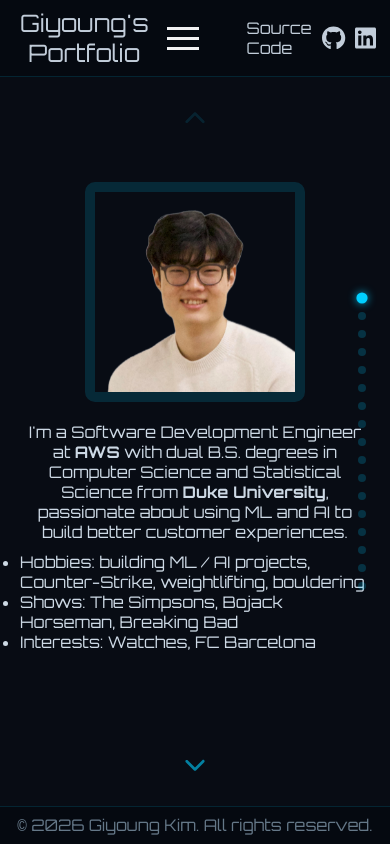
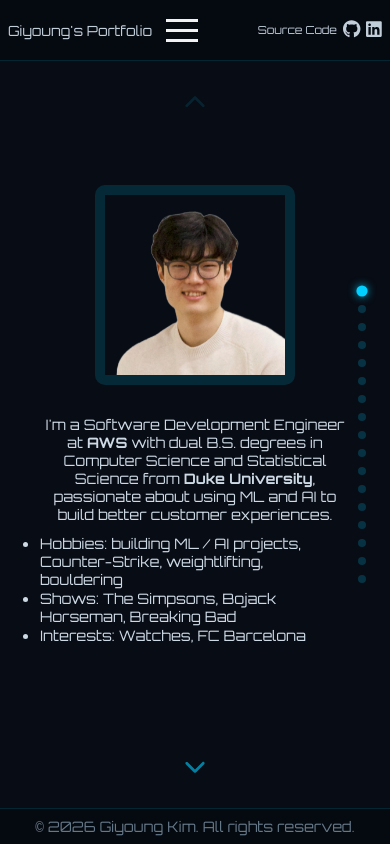
Before and after one commit to giykim/portfolio, a React (Create React App) app in the folder portfolio/: page /about in a window 390 px wide. Built offline with nearby package versions, Linux system fonts and the light colour scheme.

Commit message:
Clamp text size based on screen

```diff
--- a/portfolio/src/components/ScrollableSections.css
+++ b/portfolio/src/components/ScrollableSections.css
@@ -1,8 +1,9 @@
 .scrollable-sections {
     position: relative;
-    width: 100vw;
+    width: 100%;
     height: 100%;
     overflow: hidden;
+    box-sizing: border-box;
 }
 
 .section {
@@ -18,7 +19,9 @@
     flex-direction: column;
     overflow-y: auto;
     box-sizing: border-box;
-    padding: 40px 20px;
+    padding: clamp(16px, 4vw, 40px) clamp(40px, 5vw, 60px);
+    box-sizing: border-box;
+    max-width: 100%;
     scrollbar-width: none;
     -ms-overflow-style: none;
 }
--- a/portfolio/src/pages/About.js
+++ b/portfolio/src/pages/About.js
@@ -23,7 +23,7 @@ const About = () => {
             <div><code className="h1">Education</code></div>
         </>,
         <>
-            <div>
+            <div className="content-block">
                 <div className="listheader">
                     <div className="organization">
                         <a href="https://duke.edu/" target="_blank" rel="noopener noreferrer">
@@ -80,7 +80,7 @@ const About = () => {
             <div><code className="h1">Experience</code></div>
         </>,
         <>
-            <div>
+            <div className="content-block">
                 <div><code className="h1">Software Engineer</code></div>
                 <div className="listheader">
                     <div className="organization">
@@ -99,7 +99,7 @@ const About = () => {
             </div>
         </>,
         <>
-            <div>
+            <div className="content-block">
                 <div><code className="h1">ML Research Assistant</code></div>
                 <div className="listheader">
                     <div className="organization">
@@ -118,7 +118,7 @@ const About = () => {
             </div>
         </>,
         <>
-            <div>
+            <div className="content-block">
                 <div><code className="h1">SWE Intern</code></div>
                 <div className="listheader">
                     <div className="organization">
@@ -137,7 +137,7 @@ const About = () => {
             </div>
         </>,
         <>
-            <div>
+            <div className="content-block">
                 <div><code className="h1">SWE Intern</code></div>
                 <div className="listheader">
                     <div className="organization">
@@ -159,7 +159,7 @@ const About = () => {
             <div><code className="h1">Projects</code></div>
         </>,
         <>
-            <div>
+            <div className="content-block">
                 <div><code className="h1">Mini Amazon</code></div>
                 <div className="listheader">
                     <code className="p"><a href="https://github.com/giykim/mini-amazon" target="_blank" rel="noopener noreferrer">View repository &#8599;</a></code>
@@ -176,7 +176,7 @@ const About = () => {
             </div>
         </>,
         <>
-            <div>
+            <div className="content-block">
                 <div><code className="h1">PLTR Trade Strategy</code></div>
                 <div className="listheader">
                     <code className="p"><a href="https://github.com/giykim/algo-project" target="_blank" rel="noopener noreferrer">View repository &#8599;</a></code>
--- a/portfolio/src/pages/Home.js
+++ b/portfolio/src/pages/Home.js
@@ -1,20 +1,35 @@
 import { Link } from 'react-router-dom';
 import ScrollableSections from '../components/ScrollableSections';
+import Ease from '../components/Ease';
 import "./Home.css";
 
 const Home = () => {
     const sections = [
         <>
-            <div><code className="h1">Welcome to My Portfolio</code></div>
+            <div>
+                <code className="h1">Welcome</code>
+            </div>
+            <Ease>
+                <code className="p">to my portfolio</code>
+            </Ease>
         </>,
         <>
             <Link to="/health-assistant"><div><code className="h1">Health Assistant →</code></div></Link>
+            <Ease>
+                <code className="p">A health assistant that measures your health using Computer Vision</code>
+            </Ease>
         </>,
         <>
             <Link to="/steam-scout"><div><code className="h1">Steam Scout →</code></div></Link>
+            <Ease>
+                <code className="p">An AI tool for those looking for new Steam games</code>
+            </Ease>
         </>,
         <>
             <Link to="/about"><div><code className="h1">About →</code></div></Link>
+            <Ease>
+                <code className="p">Learn a bit about me</code>
+            </Ease>
         </>,
     ];
 
--- a/portfolio/src/pages/Navigation.css
+++ b/portfolio/src/pages/Navigation.css
@@ -102,3 +102,22 @@
     color: #6b7f8f;
     font-size: 12px;
 }
+
+@media (max-width: 480px) {
+    .leftnavbar, .rightnavbar {
+        padding: 6px 8px;
+        gap: 6px;
+    }
+
+    .leftnavbar code.h2 {
+        font-size: 14px;
+    }
+
+    .rightnavbar code.p {
+        font-size: 11px;
+    }
+
+    .rightnavbar svg {
+        font-size: 18px;
+    }
+}
--- a/portfolio/src/styles/base.css
+++ b/portfolio/src/styles/base.css
@@ -26,16 +26,16 @@ code {
 }
 
 code.h1 {
-    font-size: 4rem;
+    font-size: clamp(2rem, 6vw, 4rem);
 }
 
 code.h2 {
-    font-size: 24px;
+    font-size: clamp(1.2rem, 4vw, 24px);
 }
 
 code.p {
-    font-size: 16px;
-    max-width: 800px;
+    font-size: clamp(0.9rem, 3vw, 16px);
+    max-width: min(800px, 100%);
 }
 
 @keyframes typewriter {
@@ -75,8 +75,13 @@ code.p {
     text-shadow: 0 0 20px rgba(0, 207, 255, 0.4);
 }
 
+.content-block {
+    width: 100%;
+    max-width: 700px;
+}
+
 .listheader {
-    align-self: flex-start;
+    align-self: center;
     display: flex;
     flex-direction: column;
     margin-top: 10px;
@@ -85,7 +90,8 @@ code.p {
 .listheader code.p {
     align-self: left;
     text-align: left;
-    white-space: nowrap;
+    white-space: normal;
+    word-break: break-word;
     margin: 0;
 }
 
@@ -139,7 +145,9 @@ ul {
 
 .imgcontainer img {
     width: auto;
+    max-width: 100%;
     height: 100%;
     border: 10px solid rgba(0, 207, 255, 0.15);
     border-radius: 10px;
+    box-sizing: border-box;
 }
```
